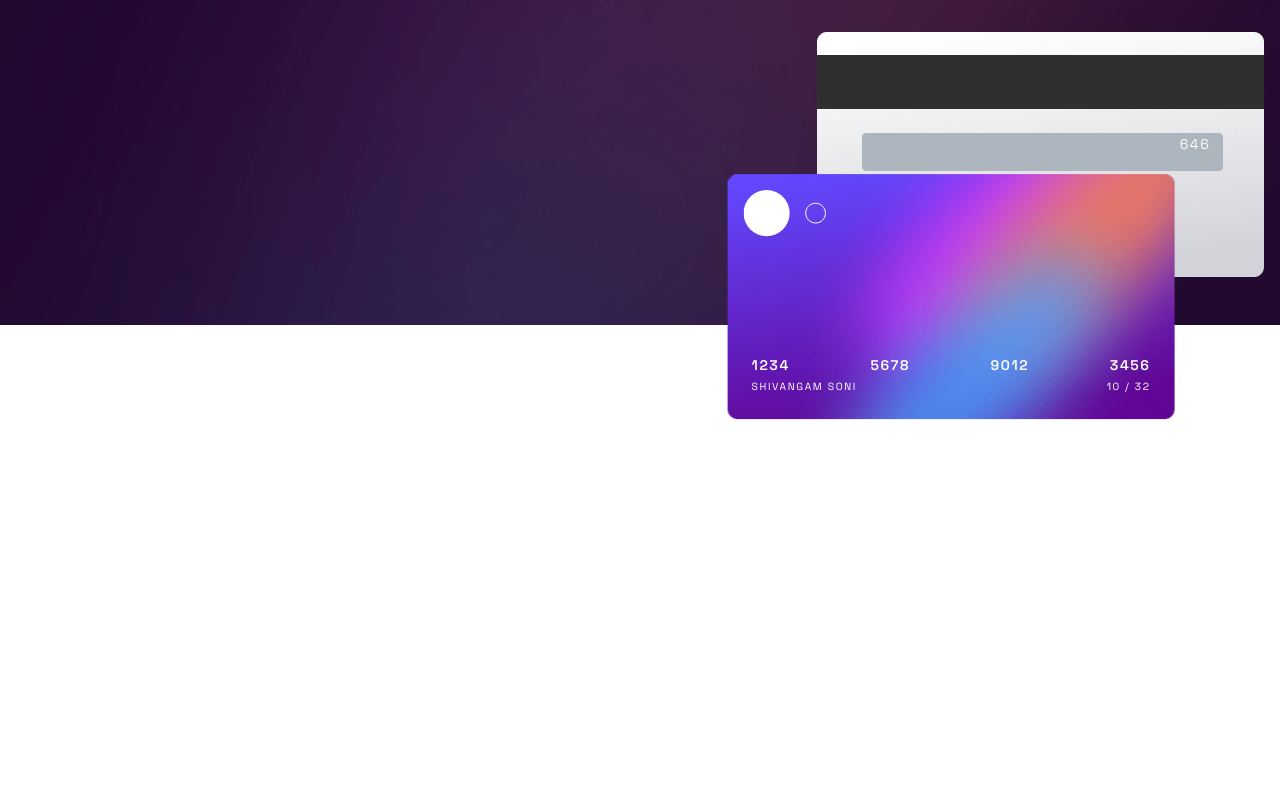
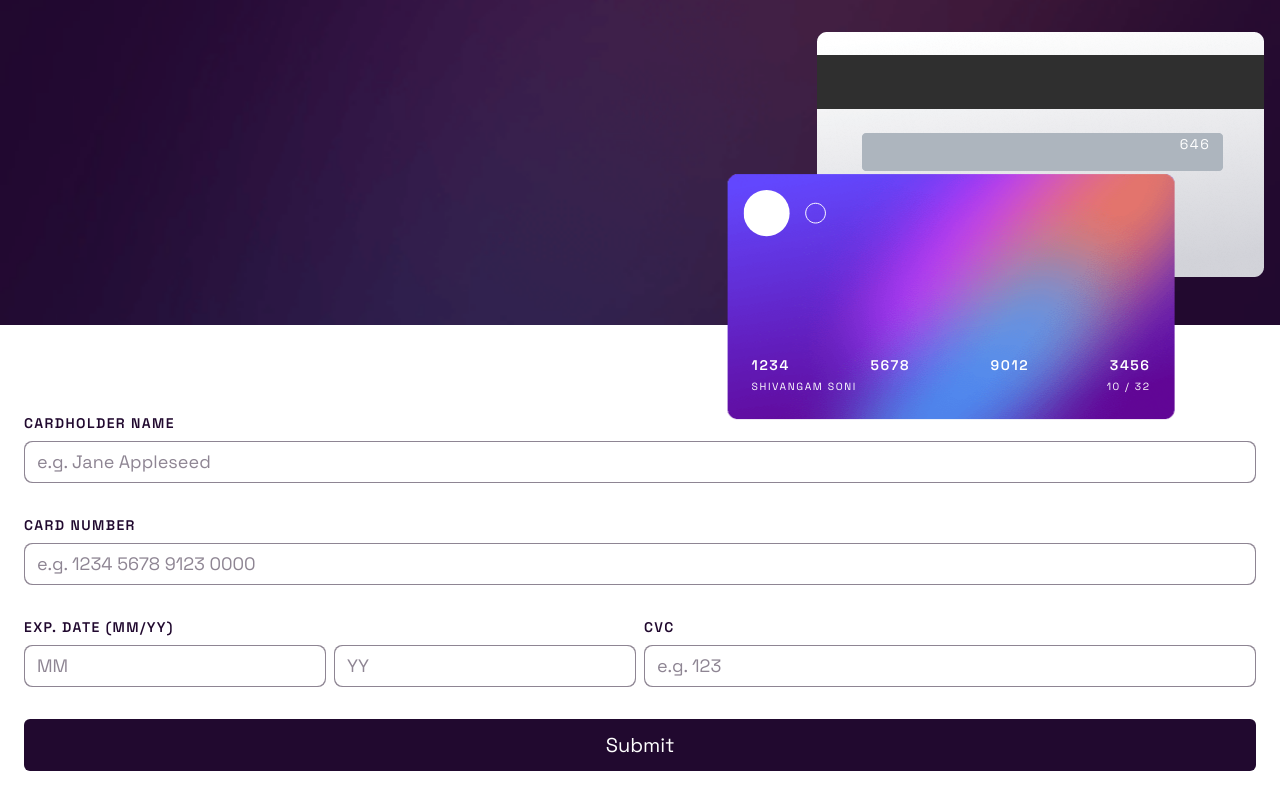
Before and after one commit to ShivangamSoni/interactive-card-details-form, a React (Vite) app: page / in a window 1280 px wide. Built offline with nearby package versions, Linux system fonts and the light colour scheme; the HTML template or start-up script is replaced by a standard one.

Commit message:
Add: Form

```diff
--- a/src/App.tsx
+++ b/src/App.tsx
@@ -1,4 +1,5 @@
 import Header from "@components/Header";
+import Form from "@components/Form";
 
 export default function App() {
     return (
@@ -10,6 +11,63 @@ export default function App() {
                 month="10"
                 year="32"
             />
+
+            <Form>
+                <Form.Input
+                    label="Cardholder Name"
+                    error=""
+                    inputProps={{
+                        type: "text",
+                        placeholder: "e.g. Jane Appleseed",
+                    }}
+                />
+
+                <Form.Input
+                    label="Card Number"
+                    error=""
+                    inputProps={{
+                        type: "text",
+                        placeholder: "e.g. 1234 5678 9123 0000",
+                    }}
+                />
+
+                <div className="grid grid-cols-2 gap-2">
+                    <div className="grid gap-2">
+                        <Form.Label>Exp. Date (MM/YY)</Form.Label>
+                        <div className="flex gap-2">
+                            <Form.Input
+                                label="Month"
+                                labelVisible={false}
+                                error=""
+                                inputProps={{
+                                    type: "text",
+                                    placeholder: "MM",
+                                }}
+                            />
+                            <Form.Input
+                                label="Year"
+                                labelVisible={false}
+                                error=""
+                                inputProps={{
+                                    type: "text",
+                                    placeholder: "YY",
+                                }}
+                            />
+                        </div>
+                    </div>
+
+                    <Form.Input
+                        label="CVC"
+                        error=""
+                        inputProps={{
+                            type: "text",
+                            placeholder: "e.g. 123",
+                        }}
+                    />
+                </div>
+
+                <Form.Button type="submit">Submit</Form.Button>
+            </Form>
         </main>
     );
 }
--- /dev/null
+++ b/src/components/Form.tsx
@@ -0,0 +1,73 @@
+import {
+    type ButtonHTMLAttributes,
+    type DetailedHTMLProps,
+    type InputHTMLAttributes,
+    type ReactNode,
+} from "react";
+
+export default function Form({ children }: { children: ReactNode }) {
+    return (
+        <form className="px-6 mt-2">
+            <div className="flex flex-col gap-8">{children}</div>
+        </form>
+    );
+}
+
+interface InputProps {
+    label: string;
+    labelVisible?: boolean;
+    error: string;
+    inputProps: DetailedHTMLProps<
+        InputHTMLAttributes<HTMLInputElement>,
+        HTMLInputElement
+    >;
+}
+Form.Input = ({
+    label,
+    labelVisible = true,
+    error,
+    inputProps,
+}: InputProps) => {
+    return (
+        <div className="w-full grid gap-2">
+            <label className="grid gap-2 cursor-pointer">
+                {labelVisible && <Form.Label>{label}</Form.Label>}
+                <span
+                    className={`${
+                        error ? "bg-error" : "bg-grayishViolet-300"
+                    } p-[1px] rounded-lg text-lg focus-within:bg-gradient-to-r focus-within:from-violet focus-within:to-purple`}
+                >
+                    <input
+                        {...inputProps}
+                        className="w-full py-1.5 px-3 rounded-lg border-none outline-none placeholder:text-grayishViolet-300"
+                    />
+                </span>
+            </label>
+            {error && <span className="text-error text-sm">{error}</span>}
+        </div>
+    );
+};
+
+Form.Label = ({ children }: { children: ReactNode }) => (
+    <span className="uppercase text-grayishViolet-700 text-sm font-semibold tracking-widest">
+        {children}
+    </span>
+);
+
+Form.Button = ({
+    children,
+    className,
+    ...props
+}: DetailedHTMLProps<
+    ButtonHTMLAttributes<HTMLButtonElement>,
+    HTMLButtonElement
+>) => {
+    return (
+        <button
+            {...props}
+            className={`bg-grayishViolet-700 flex items-center justify-center text-white text-xl p-3 rounded-md border-none outline-none hover:bg-violet hover:font-semibold focus-visible:bg-violet focus-visible:font-semibold transition-all ${className}`}
+        >
+            {children}
+        </button>
+    );
+};
```
